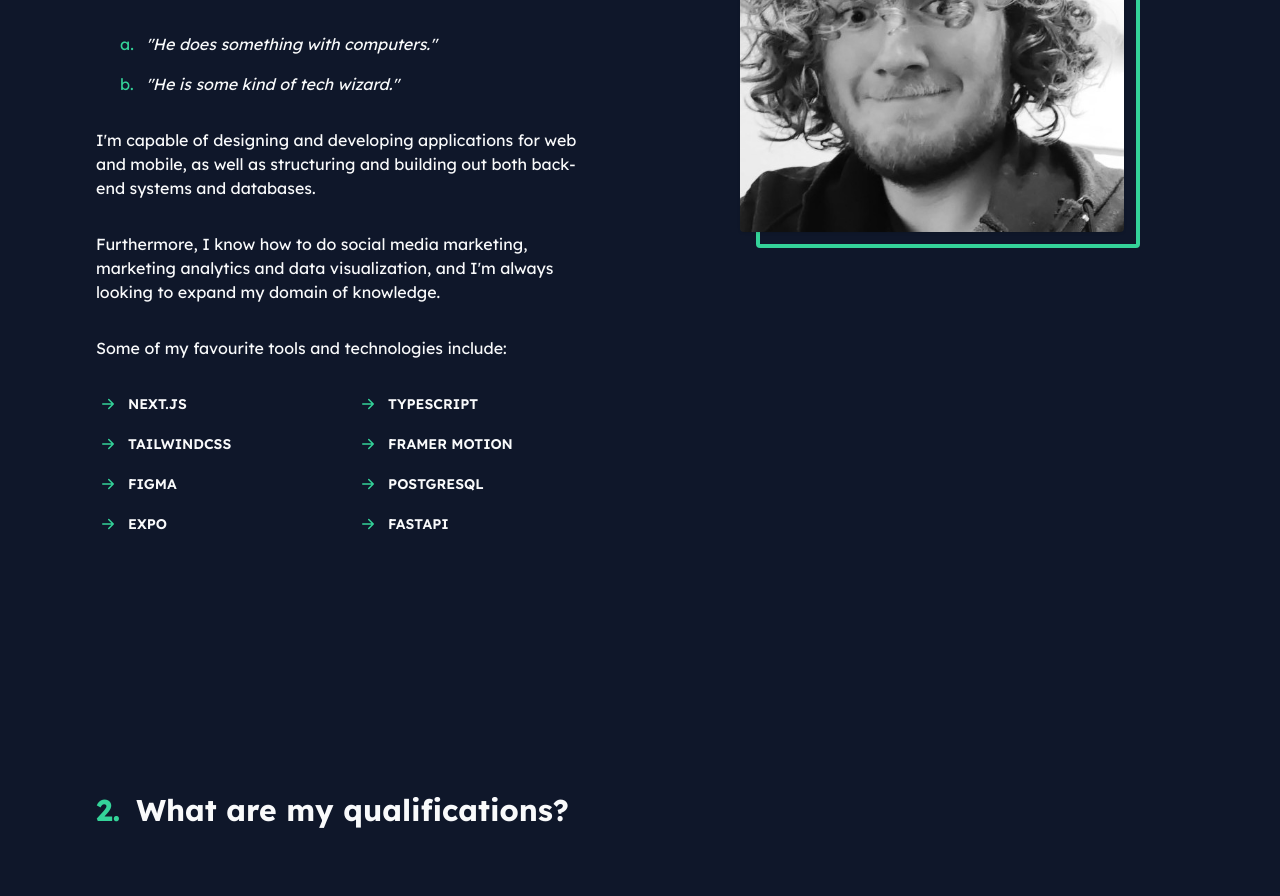
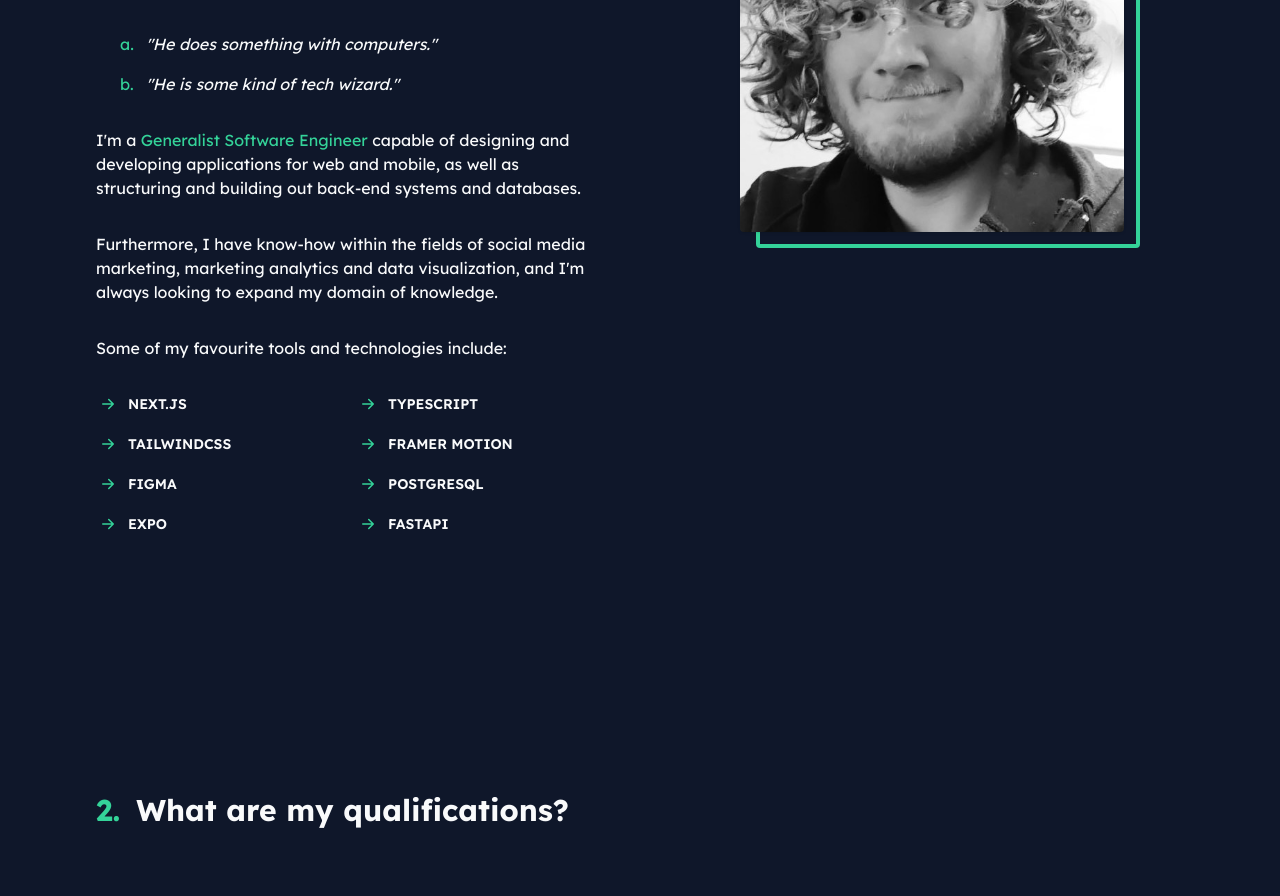
Before and after one commit to BuzzKillMaster/portfolio, a Next.js app: page / in a window 1280 px wide. Shown: the part 1180-2076 px from the top of the page. Built offline with nearby package versions, Linux system fonts and the light colour scheme.

Commit message:
ensure that generalist software engineer is mentioned and linked to in about section

```diff
--- a/src/components/sections/About.tsx
+++ b/src/components/sections/About.tsx
@@ -50,9 +50,9 @@ export default function AboutSection() {
                         <li><span className={"text-emerald-400 mr-2"}>b.</span> <i>&quot;He is some kind of tech wizard.&quot;</i></li>
                     </ul>
 
-                    <p className={"mb-8"}>I&apos;m capable of designing and developing applications for web and mobile, as well as structuring and building out both back-end systems and databases.</p>
+                    <p className={"mb-8"}>I&apos;m a <a href={"https://www.credly.com/badges/3588eceb-e225-40f7-87ac-35ae0264cba6/public_url"} target={"_blank"} className={"text-emerald-400 hover:underline"} rel={"noreferrer"}>Generalist Software Engineer</a> capable of designing and developing applications for web and mobile, as well as structuring and building out back-end systems and databases.</p>
 
-                    <p className={"mb-8"}>Furthermore, I know how to do social media marketing, marketing analytics and data visualization, and I&apos;m always looking to expand my domain of knowledge.</p>
+                    <p className={"mb-8"}>Furthermore, I have know-how within the fields of social media marketing, marketing analytics and data visualization, and I&apos;m always looking to expand my domain of knowledge.</p>
 
                     <p className={"mb-8"}>Some of my favourite tools and technologies include:</p>
 
```
